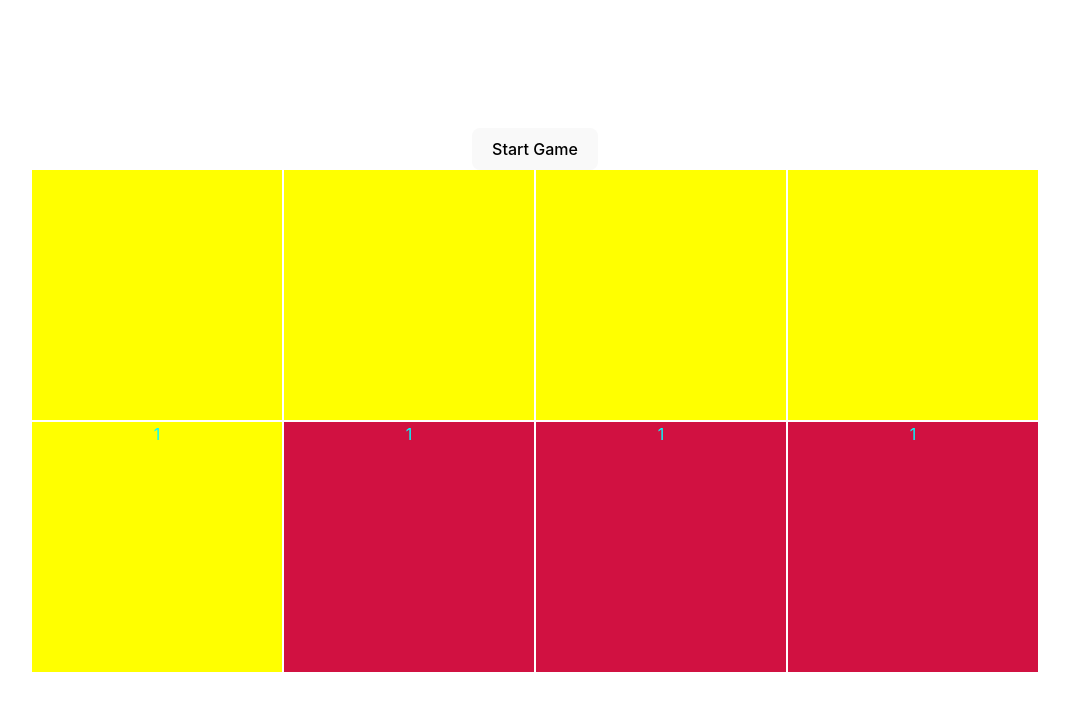
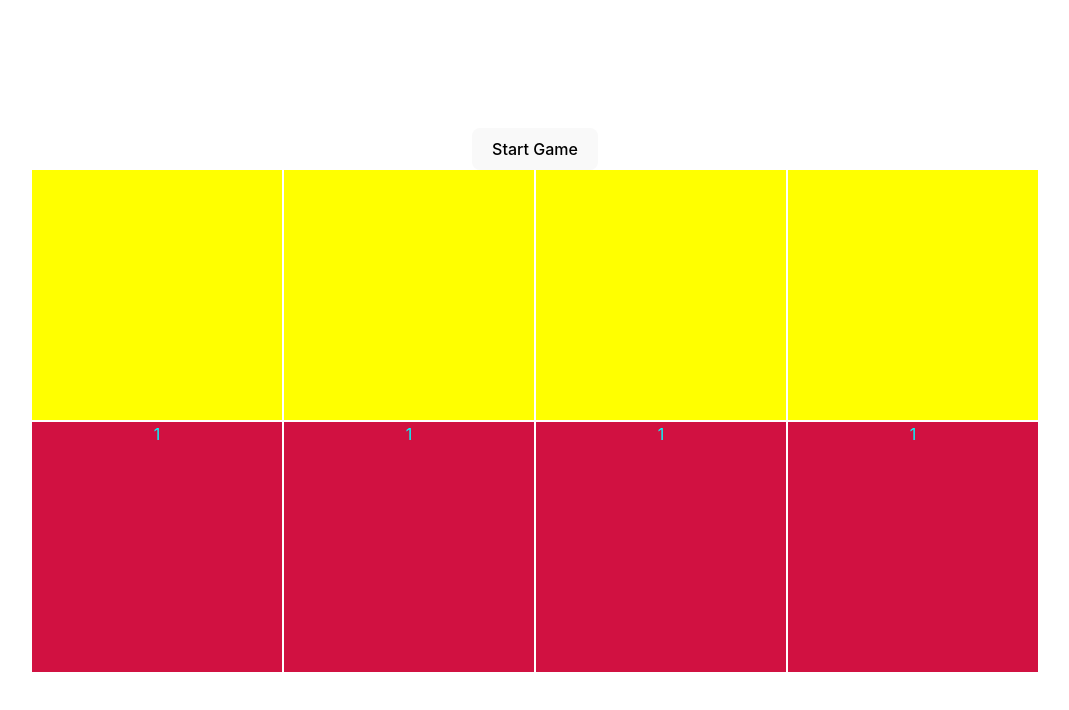
Before and after one commit to nikolaos-konstan/Mastermind, a React (Vite) app: page / in a window 1280 px wide. Shown: the top 710 px of the page, without its empty margins (105-1174 px from the left). Built offline with nearby package versions, Linux system fonts and the light colour scheme.

Commit message:
submitted combo

```diff
--- a/src/Components/Box.jsx
+++ b/src/Components/Box.jsx
@@ -1,7 +1,8 @@
 /* eslint-disable react/prop-types */
 import { useEffect, useState } from "react";
 
-export const Box = ({ colours, handleColourChange }) => {
+export const Box = ({ position, colours, handleColourChange }) => {
+  console.log(position);
   const [currentIndex, setCurrentIndex] = useState(0);
   const handleChange = () => {
     setCurrentIndex(currentIndex === colours.length - 1 ? 0 : currentIndex + 1);
@@ -9,8 +10,8 @@ export const Box = ({ colours, handleColourChange }) => {
   let currentColour = colours[currentIndex];
 
   useEffect(() => {
-    handleColourChange(currentColour);
-  }, [currentColour, handleColourChange]);
+    handleColourChange(currentColour, position);
+  }, [currentColour, handleColourChange, position]);
 
   return (
     <div
--- a/src/Components/TryLine.jsx
+++ b/src/Components/TryLine.jsx
@@ -19,22 +19,24 @@ export const TryLine = ({ colours }) => {
   //       return state;
   //   }
   // };
-  const handleColourChange = (currentColour) => {
+  let submittedCombination = ["no", "no", "no", "no"];
+
+  const handleColourChange = (currentColour, index) => {
     console.log(currentColour);
+    submittedCombination[index] = currentColour;
+    console.log(submittedCombination);
   };
 
   return (
     <div className="try-line">
-      <div
-        className="square"
-        //style={{ backgroundColor: currentItem }}
-        //onClick={() => dispatch({ type: "next" })}
-      >
-        1
-      </div>
-      <Box colours={colours} handleColourChange={handleColourChange} />
-      <Box colours={colours} handleColourChange={handleColourChange} />
-      <Box colours={colours} handleColourChange={handleColourChange} />
+      {[...Array(4)].map((ele, index) => (
+        <Box
+          key={index}
+          position={index}
+          colours={colours}
+          handleColourChange={handleColourChange}
+        />
+      ))}
     </div>
   );
 };
```
